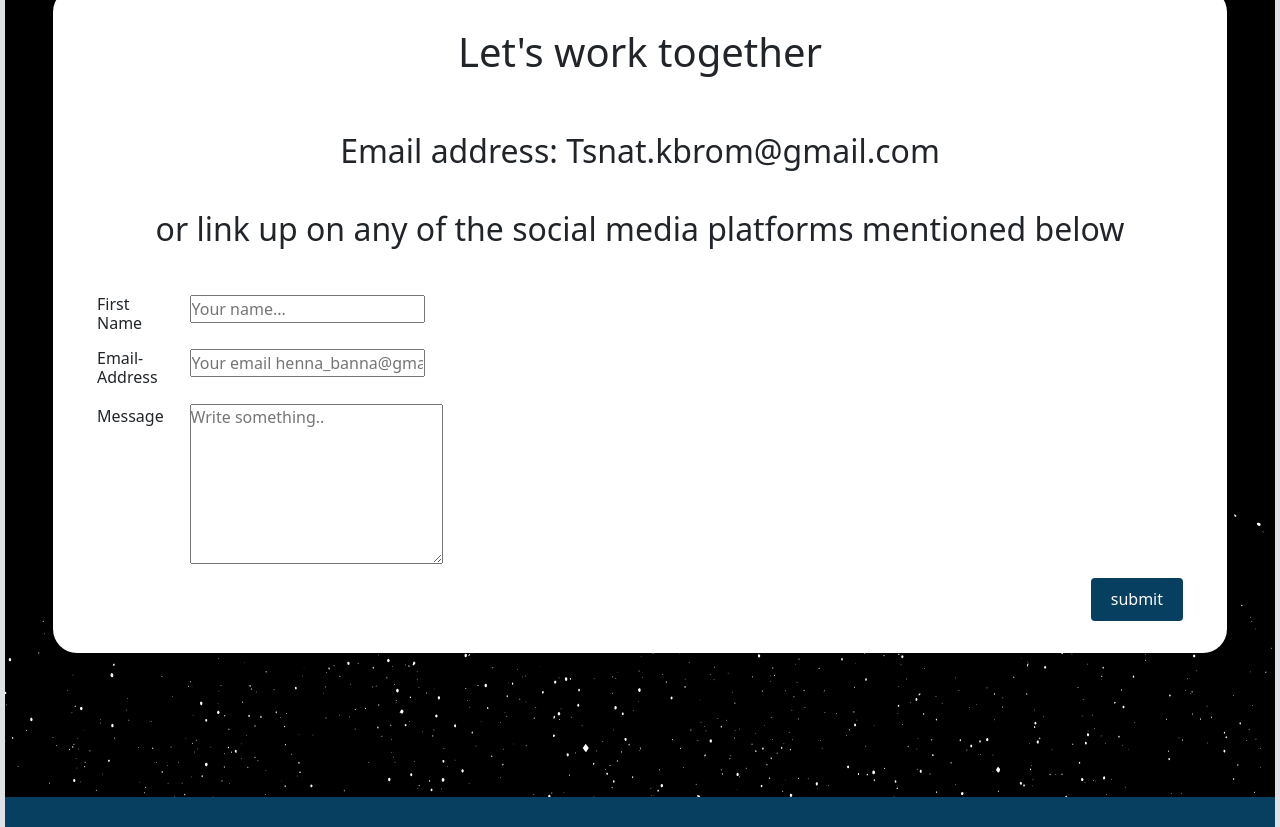
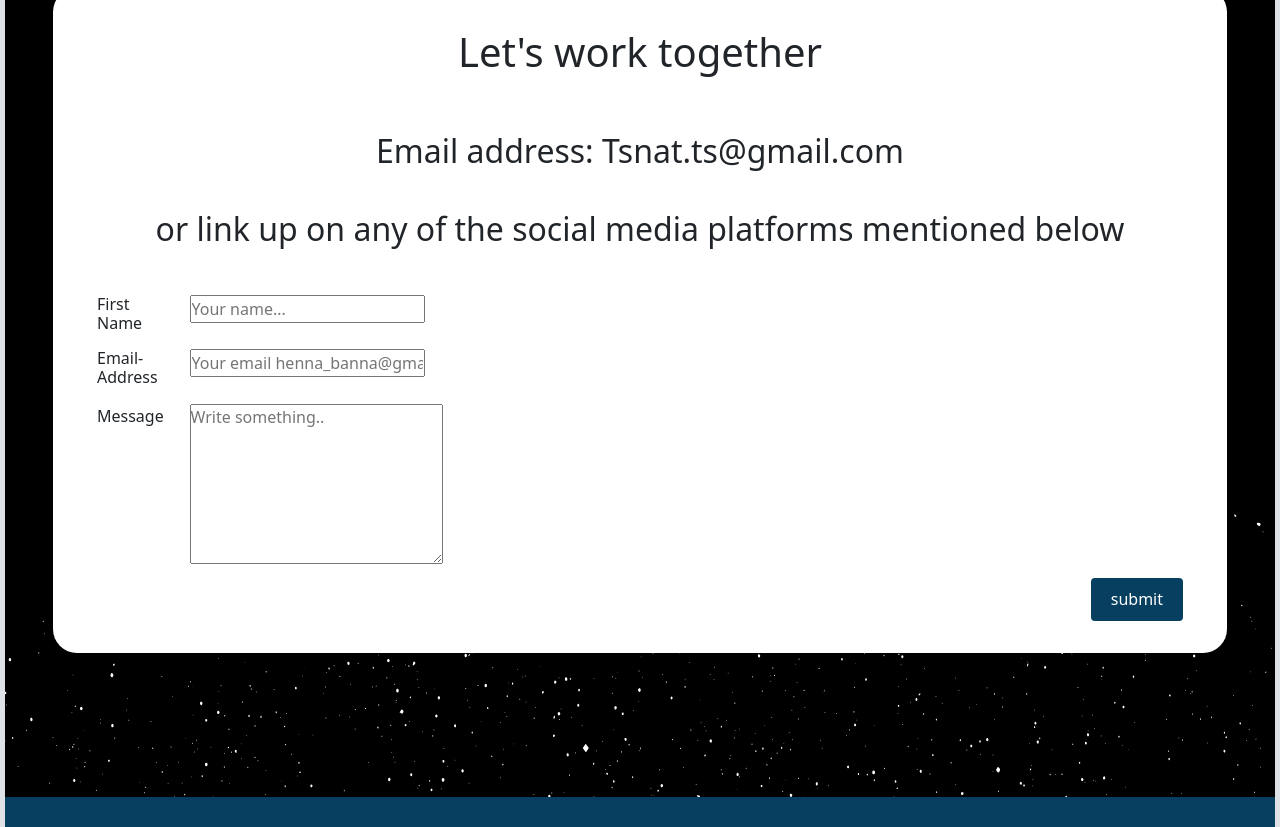
Before and after one commit to TsnatKbrom/TsnatKbrom.github.io, a plain HTML site: page index.html in a window 1280 px wide. Shown: the part 3240-4067 px from the top of the page. Drawn offline with nearby package versions, Linux system fonts and the light colour scheme.

Commit message:
adjusted the email address

```diff
--- a/index.html
+++ b/index.html
@@ -155,7 +155,7 @@
 
     <a href="/index.html" style="float:right;"><h1><i class="bi bi-arrow-up" ></i></h1></a>
 
-    <h2 class="text-center"><p><h2 class="text-center">Email address: Tsnat.kbrom@gmail.com</h2> </p>
+    <h2 class="text-center"><p><h2 class="text-center">Email address: Tsnat.ts@gmail.com</h2> </p>
     <br><h2 class="text-center">or link up on any of the social media platforms mentioned below<br>
     <br></h2>
     <!-- <div class="container" style="position: center;"> -->
```
